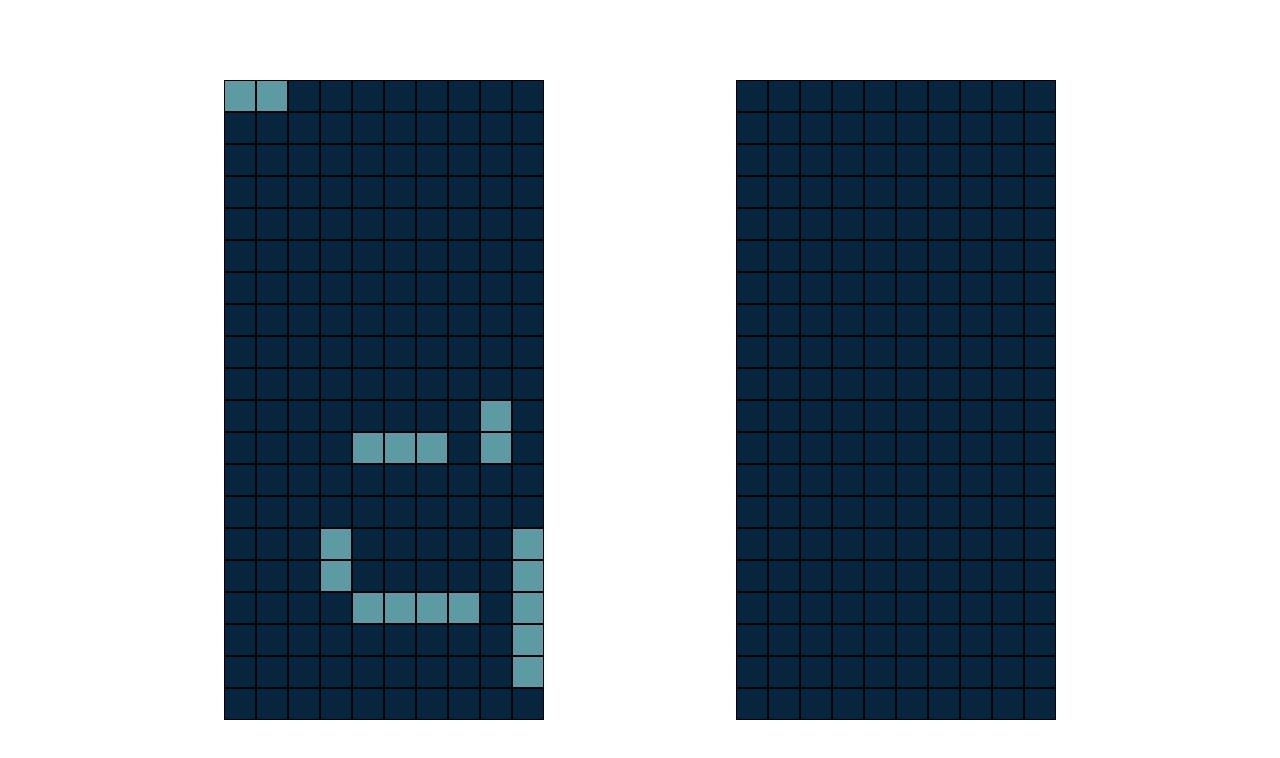
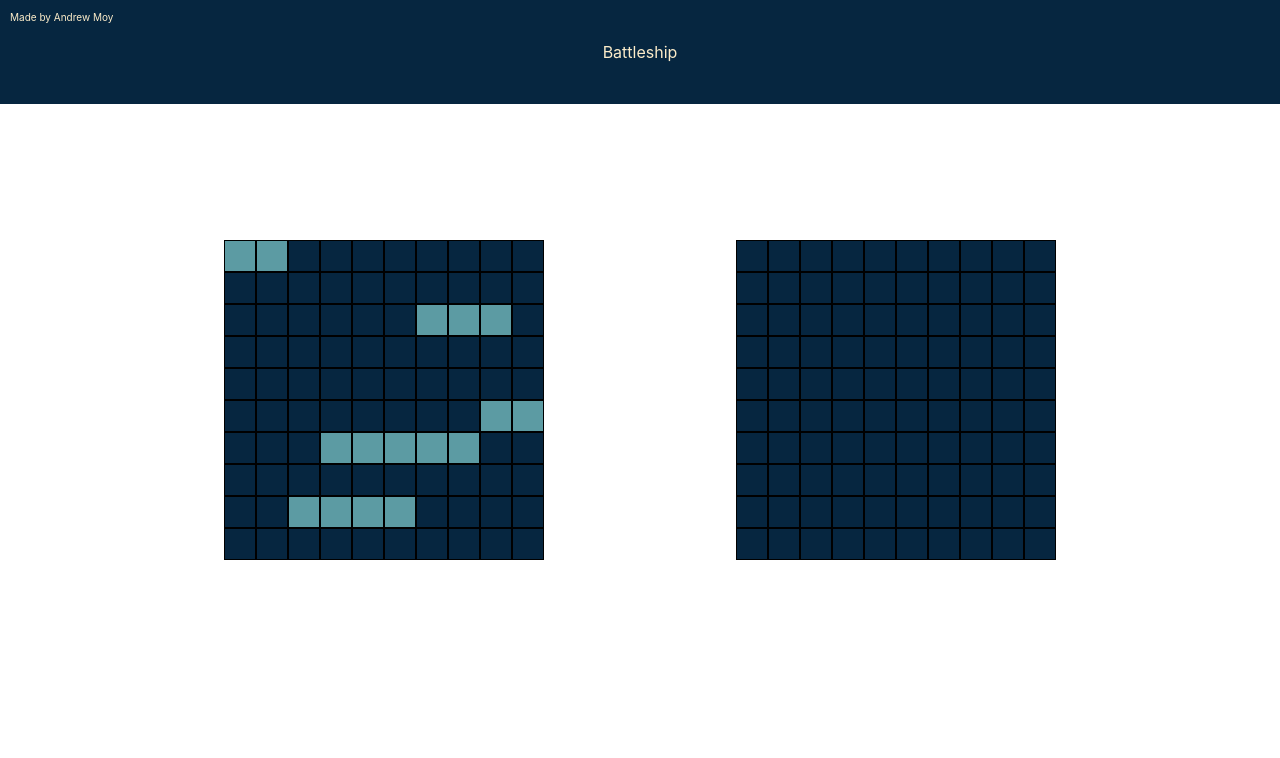
Before and after one commit to andrewmoy3/TOP_Battleship, a React (Vite) app: page / in a window 1280 px wide. Shown: the top 758 px of the page. Built offline with nearby package versions, Linux system fonts and the light colour scheme.

Commit message:
progress

```diff
--- a/src/Components/Display.jsx
+++ b/src/Components/Display.jsx
@@ -1,7 +1,7 @@
 import { useState, useEffect } from 'react'
 import '../css/Display.css'
 import Battlefield from './Battlefield'
-import Gameboard from './Gameboard'
+import Banner from './Banner'
 import PropTypes from 'prop-types'
 import Guessesboard from './Guessesboard'
 
@@ -11,39 +11,31 @@
     handleClick: PropTypes.func,
 }
 function Display({ playerBoard, computerBoard, handleClick }) {
-    const [board, setBoard] = useState(playerBoard.getBoard())
-
-    // useEffect(() => {
-    //     setBoard(playerBoard.getBoard())
-    // }, [playerBoard])
+    const [board, setBoard] = useState([])
 
     const place = async function (x, y, dir, player) {
         handleClick(x, y, dir, player)
-        const updatedBoard =
-            player === 'player'
-                ? playerBoard.getBoard()
-                : computerBoard.getBoard()
-        setBoard([...updatedBoard])
+
+        setBoard([])
 
         await new Promise((resolve) => setTimeout(resolve, 500))
 
-        setBoard([...updatedBoard])
-        // setBoard(board.getBoard());
+        setBoard([])
     }
 
     return (
         <>
-            {/* <Banner /> */}
+            <Banner />
             <div className="battlefields">
                 <div data-testid="playerBoard" id="playerBoard">
                     <Battlefield
                         Gameboard={playerBoard}
                         OppGameboard={computerBoard}
                     />
-                    <Battlefield
+                    {/* <Battlefield
                         Gameboard={computerBoard}
                         OppGameboard={playerBoard}
-                    />
+                    /> */}
                 </div>
                 <div data-testid="computerBoard" id="computerBoard">
                     <Guessesboard
@@ -52,12 +44,12 @@
                         place={place}
                         player="player"
                     />
-                    <Guessesboard
+                    {/* <Guessesboard
                         Gameboard={computerBoard}
                         OppGameboard={playerBoard}
                         place={place}
                         player="computer"
-                    />
+                    /> */}
                 </div>
             </div>
         </>
--- a/src/Components/Game.js
+++ b/src/Components/Game.js
@@ -17,7 +17,7 @@
 
     const generateCompShips = function () {
         var dir
-        const lengths = [2, 2, 3, 4, 5]
+        const lengths = [2, 3, 3, 4, 5]
         var x = Math.floor(Math.random() * 10)
         var y = Math.floor(Math.random() * 10)
         for (let i = 0; i < 5; i++) {
@@ -43,10 +43,10 @@
         return false
     }
     playerBoard.placeShip(Ship(2), 0, 0, 'x')
-    // playerBoard.placeShip(Ship(2), 0, 1, 'x')
-    // playerBoard.placeShip(Ship(3), 0, 2, 'x')
-    // playerBoard.placeShip(Ship(4), 0, 3, 'x')
-    // playerBoard.placeShip(Ship(5), 0, 4, 'x')
+    playerBoard.placeShip(Ship(2), 8, 5, 'x')
+    playerBoard.placeShip(Ship(3), 6, 2, 'x')
+    playerBoard.placeShip(Ship(4), 2, 8, 'x')
+    playerBoard.placeShip(Ship(5), 3, 6, 'x')
     generateCompShips()
 
     const computerTurn = async function () {
@@ -61,6 +61,10 @@
         ) {
             x = Math.floor(Math.random() * 10)
             y = Math.floor(Math.random() * 10)
+        }
+        if (isGameOver('computer')) {
+            setGameOver(true)
+            state = 2
         }
         await new Promise((resolve) => setTimeout(resolve, 500))
 
@@ -95,13 +99,13 @@
             if (turn == player && !board.isGuessed(x, y)) {
                 board.receiveAttack(x, y)
                 player === 'player' ? (turn = 'computer') : (turn = 'player')
-            }
-            if (isGameOver(player)) {
-                setGameOver(true)
-                state = 2
-            } else {
-                computerTurn()
-                turn = 'player'
+                if (isGameOver('player')) {
+                    setGameOver(true)
+                    state = 2
+                } else {
+                    computerTurn()
+                    turn = 'player'
+                }
             }
         }
         return
```
